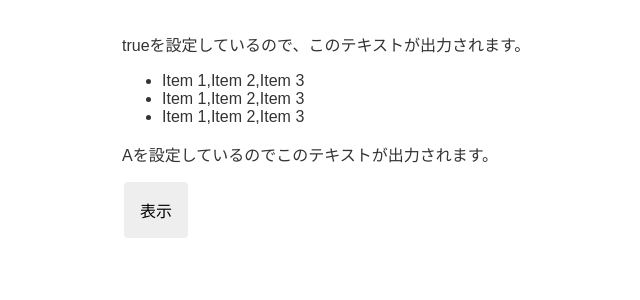
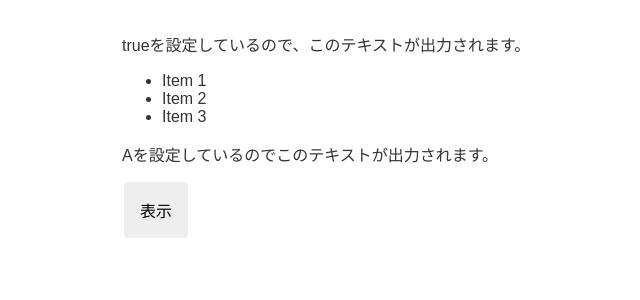
Before and after one commit to yupipi1110/Directive, an Angular app: page / in a window 1280 px wide. Shown: the top 300 px of the page, without its empty margins (18-658 px from the left). Built offline with nearby package versions, Linux system fonts and the light colour scheme.

Commit message:
1 file modified

```diff
--- a/src/app/app.component.html
+++ b/src/app/app.component.html
@@ -1,7 +1,7 @@
 <div *ngIf="watchNgIf">trueを設定しているので、このテキストが出力されます。</div>
 
 <ul>
-  <li *ngFor="let watchNgFor of watchNgFors">{{watchNgFors}}</li>
+  <li *ngFor="let watchNgFor of watchNgFors">{{watchNgFor}}</li>
 </ul>
 
 <div [ngSwitch]="value">
```
